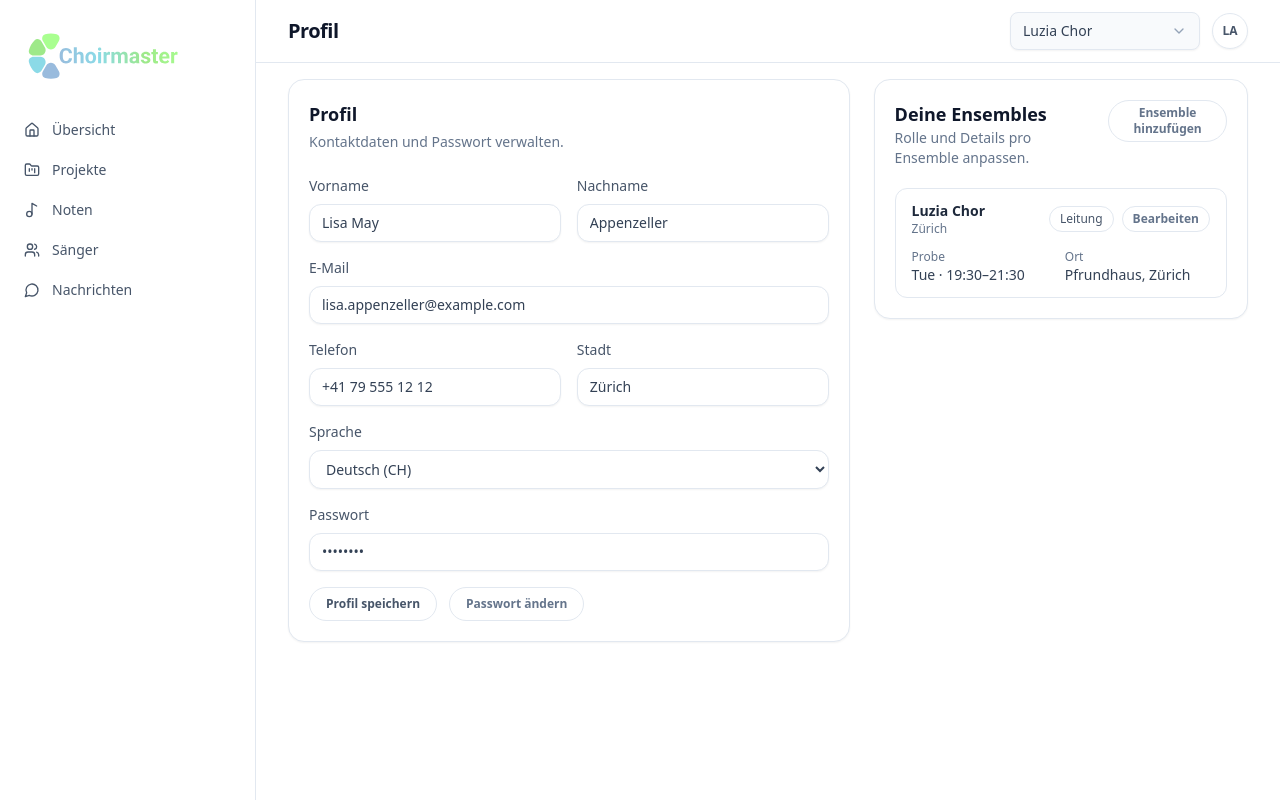
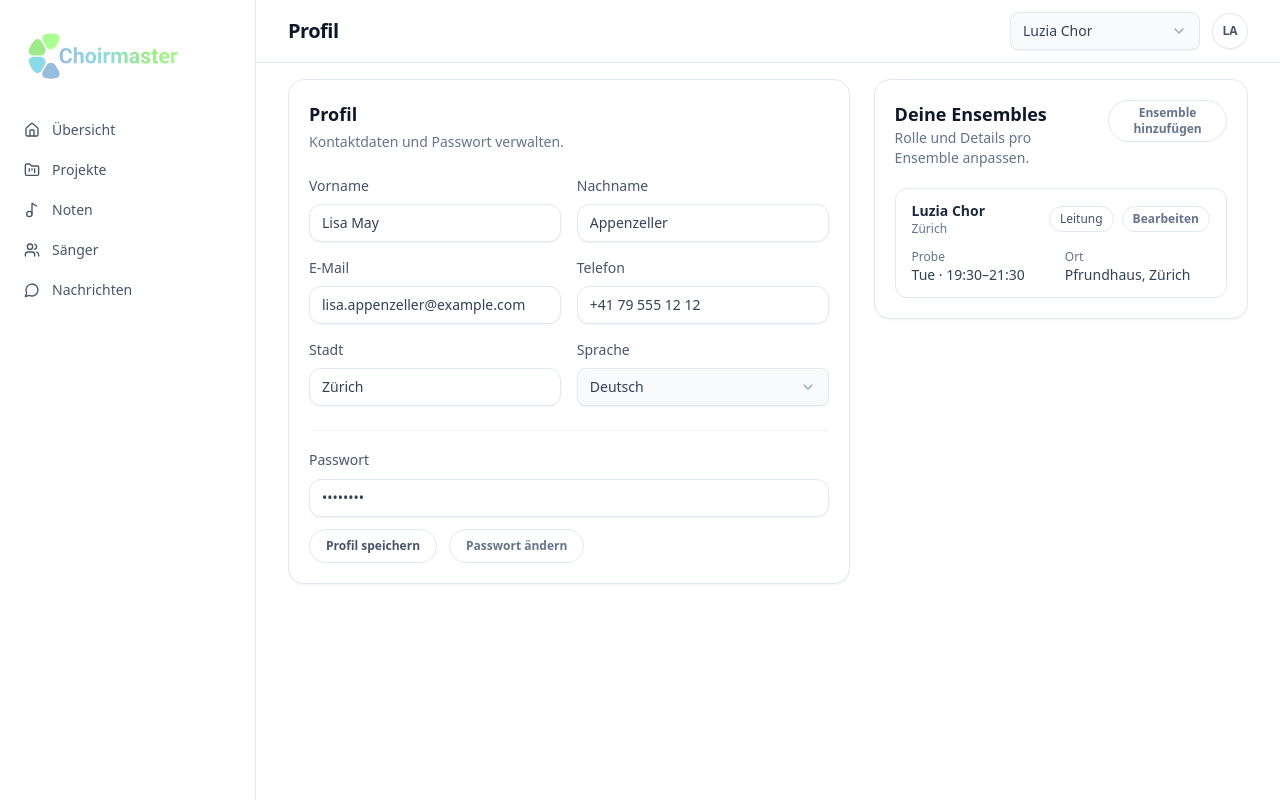
Before and after one commit to TechvibeVentures/Choirmaster, a Next.js app: page /admin-profile in a window 1280 px wide. Built offline with nearby package versions, Linux system fonts and the light colour scheme.

Commit message:
Adjust admin profile language dropdown layout

```diff
--- a/app/(app)/admin-profile/page.tsx
+++ b/app/(app)/admin-profile/page.tsx
@@ -1,3 +1,7 @@
+"use client";
+
+import { useEffect, useRef, useState } from "react";
+import { ChevronDown } from "lucide-react";
 import Card from "@/components/Card";
 import { adminProfile, choirs, type AdminProfile } from "@/lib/mockData";
 import { strings } from "@/lib/i18n";
@@ -15,6 +19,24 @@ const choirRoleLabels: Record<
 };
 
 export default function ProfilePage() {
+  const languageOptions = ["Deutsch", "Französisch", "Italienisch", "Englisch"];
+  const defaultLanguage = languageOptions.includes(adminProfile.language)
+    ? adminProfile.language
+    : "Deutsch";
+  const [languageOpen, setLanguageOpen] = useState(false);
+  const [language, setLanguage] = useState(defaultLanguage);
+  const languageRef = useRef<HTMLDivElement>(null);
+
+  useEffect(() => {
+    const handleClick = (event: MouseEvent) => {
+      if (!languageRef.current?.contains(event.target as Node)) {
+        setLanguageOpen(false);
+      }
+    };
+    document.addEventListener("mousedown", handleClick);
+    return () => document.removeEventListener("mousedown", handleClick);
+  }, []);
+
   const choirCards = adminProfile.choir_roles.map((entry) => {
     const choir = choirs.find((item) => item.id === entry.choir_id);
     return {
@@ -55,7 +77,7 @@ export default function ProfilePage() {
                   type="text"
                 />
               </label>
-              <label className="text-sm text-slate-600 sm:col-span-2">
+              <label className="text-sm text-slate-600">
                 {strings.profile.fields.email}
                 <input
                   className={inputStyles}
@@ -79,15 +101,41 @@ export default function ProfilePage() {
                   type="text"
                 />
               </label>
-              <label className="text-sm text-slate-600 sm:col-span-2">
+              <div className="text-sm text-slate-600 relative" ref={languageRef}>
                 {strings.profile.fields.language}
-                <select className={inputStyles} defaultValue={adminProfile.language}>
-                  <option value="Deutsch (CH)">Deutsch (CH)</option>
-                  <option value="Deutsch (DE)">Deutsch (DE)</option>
-                  <option value="English">English</option>
-                </select>
-              </label>
-              <label className="text-sm text-slate-600 sm:col-span-2">
+                <button
+                  type="button"
+                  onClick={() => setLanguageOpen((prev) => !prev)}
+                  className="mt-2 flex w-full items-center justify-between gap-2 rounded-lg border border-slate-200 bg-slate-50 px-3 py-2 text-sm text-slate-700 shadow-sm transition hover:border-slate-300 focus:outline-none focus:ring-2 focus:ring-slate-200/60"
+                  aria-haspopup="listbox"
+                  aria-expanded={languageOpen}
+                >
+                  <span className="truncate">{language}</span>
+                  <ChevronDown className="h-4 w-4 text-slate-400" />
+                </button>
+                {languageOpen ? (
+                  <div className="absolute right-0 mt-2 w-full rounded-xl border border-slate-200 bg-white shadow-lg">
+                    <ul className="py-2">
+                      {languageOptions.map((option) => (
+                        <li key={option}>
+                          <button
+                            type="button"
+                            onClick={() => {
+                              setLanguage(option);
+                              setLanguageOpen(false);
+                            }}
+                            className="w-full px-3 py-2 text-left text-sm text-slate-700 hover:bg-slate-50"
+                          >
+                            {option}
+                          </button>
+                        </li>
+                      ))}
+                    </ul>
+                  </div>
+                ) : null}
+              </div>
+              <div className="sm:col-span-2 mt-2 border-t border-slate-100 pt-4">
+                <label className="text-sm text-slate-600">
                   {strings.profile.fields.password}
                   <input
                     className={`${inputStyles} bg-slate-50 text-slate-500`}
@@ -96,7 +144,7 @@ export default function ProfilePage() {
                     readOnly
                   />
                 </label>
-              <div className="sm:col-span-2 flex flex-wrap gap-3">
+                <div className="mt-3 flex flex-wrap gap-3">
                   <button
                     type="button"
                     className="rounded-full border border-slate-200 px-4 py-2 text-xs font-semibold text-slate-600 transition hover:border-slate-300"
@@ -109,6 +157,7 @@ export default function ProfilePage() {
                   >
                     {strings.profile.actions.changePassword}
                   </button>
+                </div>
               </div>
             </form>
           </Card>
--- a/lib/mockData.ts
+++ b/lib/mockData.ts
@@ -480,7 +480,7 @@ export const adminProfile: AdminProfile = {
   phone: "+41 79 555 12 12",
   city: "Zürich",
   role: "conductor",
-  language: "Deutsch (CH)",
+  language: "Deutsch",
   timezone: "Europe/Zurich",
   notification_prefs: {
     digest: true,
```
Lines whose indentation alone changed are shown as unchanged.
